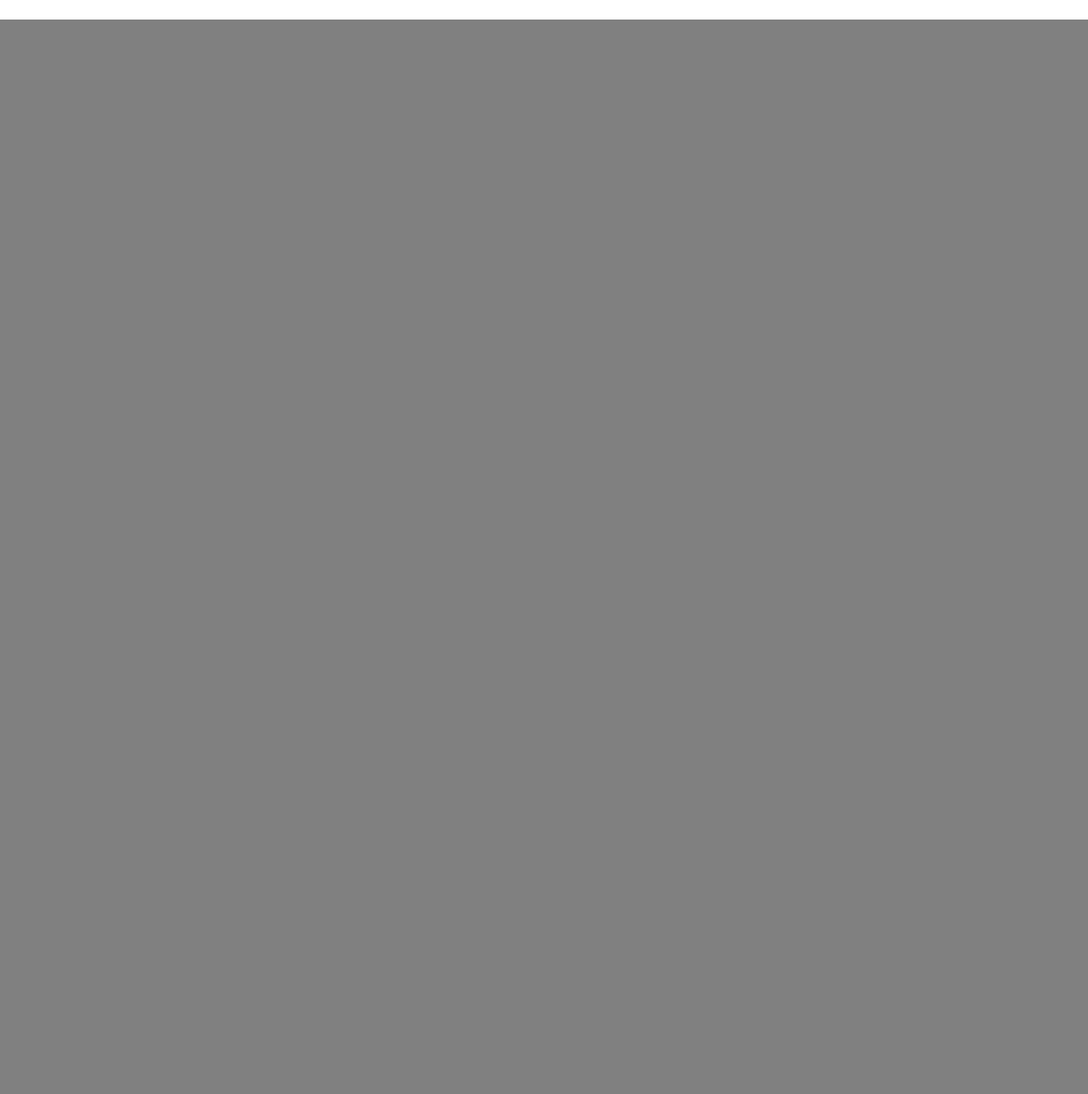
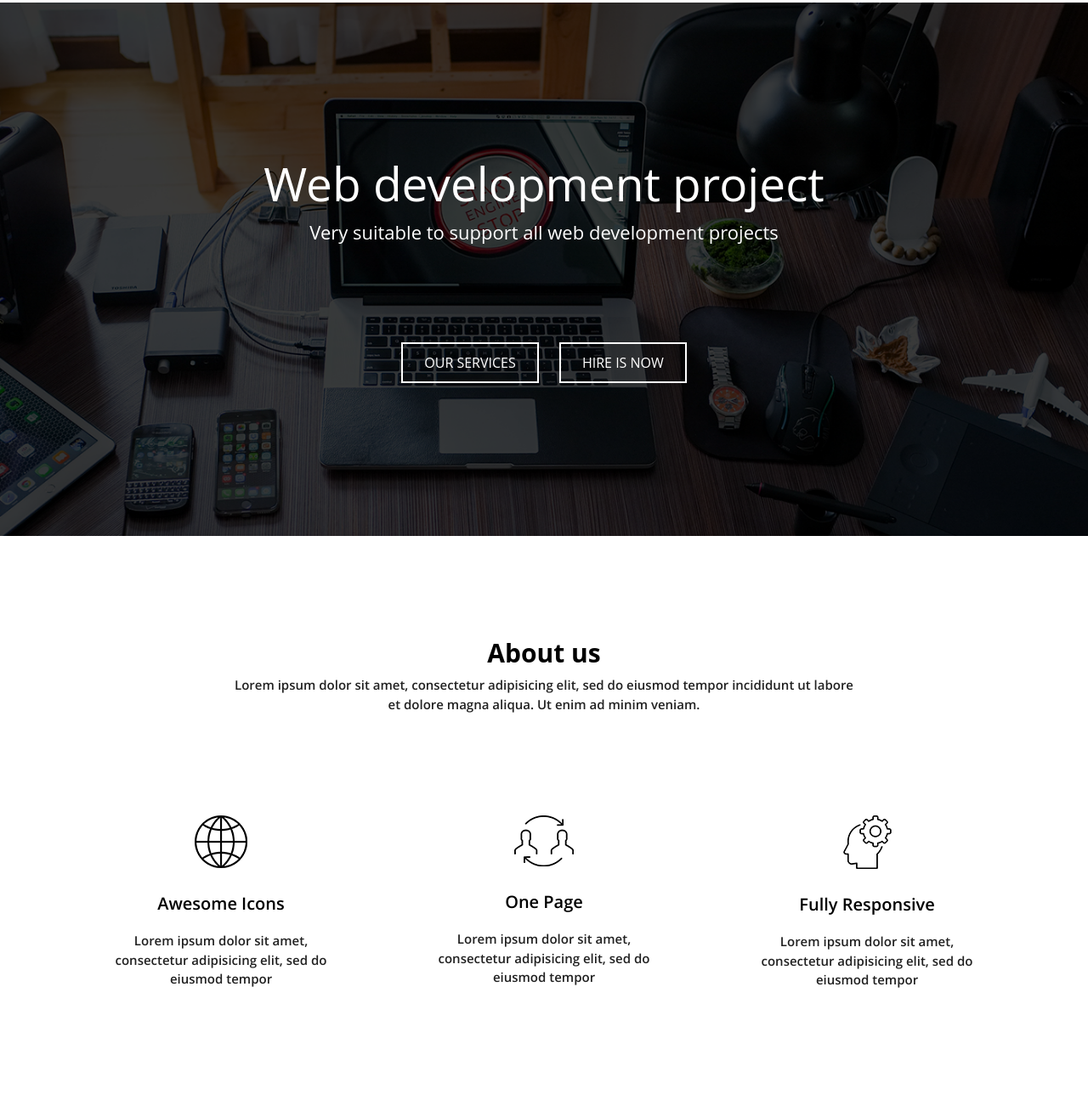
Before and after one commit to EugeneJenkins/Web-dev-bootstrap, a plain HTML site: page index.html in a window 1280 px wide. Shown: the part 107-1395 px from the top of the page at 85% size. Before the commit the page ends 800 px from the top, so only its background shows below. Drawn offline with Linux system fonts and the light colour scheme.

Commit message:
add header and about us

```diff
--- a/assets/css/style.css
+++ b/assets/css/style.css
@@ -1,12 +1,10 @@
 @import './font.css';
 
-body{
+body {
+    font-family: 'Open Sans', serif;
     background: gray;
 }
 
-.logo{
-    max-width: 120px;
-}
 
 ul, li {
     display: block;
@@ -14,24 +12,91 @@ ul, li {
     margin: 0;
 }
 
-.menu-bar{
+.menu-bar {
     background: #ffffff;
-    padding: 50px 0;
+    padding: 40px 0;
     color: #212121;
 }
 
-.menu__item{
+.menu__item {
     margin-left: 45px;
 }
 
-.menu__item a{
-    font-family: 'Open Sasn Smibold';
+.menu__item a {
+    font-family: 'Open Sans Semibold', serif;
     font-size: 20px;
+    font-weight: 600;
     color: #212121;
     text-decoration: none;
 }
 
-.menu__item a:hover{
+.menu__item a:hover {
     text-decoration: none;
     color: #868686;
 }
+
+/* header */
+.header {
+    color: white;
+    text-align: center;
+    padding: 180px 0;
+    background-size: cover;
+    background-position: 0 100%;
+    background-image: url('/assets/img/header.png');
+}
+
+.header__title {
+    font-size: 55px;
+}
+
+.header__text {
+    font-size: 22px;
+    margin-bottom: 113px;
+}
+
+.button {
+    padding: 10px 25px;
+    margin: 0 10px;
+    color: white;
+    transition: 0.3s;
+}
+
+.button_empty {
+    background: transparent;
+    border: 2px solid white;
+}
+
+.button_empty:hover {
+    background: #00897b;
+}
+
+/*about*/
+.about {
+    padding-top: 120px;
+    padding-bottom: 125px;
+
+    color: black;
+    background: white;
+    text-align: center;
+}
+
+.about__title {
+    font-size: 30px;
+    font-weight: bold;
+}
+
+.about__text {
+    font-family: 'Open Sans Semibold', serif;
+    margin-bottom: 120px;
+
+    color: #212121;
+    font-size: 15px;
+}
+
+.about__h3{
+    margin-top: 30px;
+    margin-bottom: 20px;
+
+    font-family: 'Open Sans Semibold', serif;
+    font-size: 20px;
+}
--- a/index.html
+++ b/index.html
@@ -4,7 +4,8 @@
     <meta charset="UTF-8">
     <meta http-equiv="X-UA-Compatible" content="IE=edge">
     <meta name="viewport" content="width=device-width, initial-scale=1.0">
-    <link rel="stylesheet" href="https://use.fontawesome.com/releases/v5.15.3/css/all.css" integrity="sha384-SZXxX4whJ79/gErwcOYf+zWLeJdY/qpuqC4cAa9rOGUstPomtqpuNWT9wdPEn2fk" crossorigin="anonymous">
+    <link rel="stylesheet" href="https://use.fontawesome.com/releases/v5.15.3/css/all.css"
+          integrity="sha384-SZXxX4whJ79/gErwcOYf+zWLeJdY/qpuqC4cAa9rOGUstPomtqpuNWT9wdPEn2fk" crossorigin="anonymous">
     <link rel="stylesheet" href="bootstrap/css/bootstrap.min.css">
     <link rel="stylesheet" href="assets/css/style.css">
     <title>Web-dev</title>
@@ -13,12 +14,12 @@
 <header class="menu-bar">
     <div class="container">
         <div class="row">
-                <div class="col-xl-2">
+            <div class="col-xl-2 logo-bar">
                 logo
             </div>
-                <div class="col-xl-8 ml-auto align-self-center">
+            <div class="col-xl-10 ml-auto align-self-center">
                 <nav>
-                        <ul class="menu d-flex justify-content-end ">
+                    <ul class="menu d-flex justify-content-end">
                         <li class="menu__item "><a href="#">Home</a></li>
                         <li class="menu__item"><a href="#">About</a></li>
                         <li class="menu__item"><a href="#">Servicing</a></li>
@@ -33,7 +34,46 @@
     </div>
 </header>
 
+<header class="header">
+    <div class="container">
+        <div class="row">
+            <div class="col-xl-12">
+                <h1 class="header__title">Web development project</h1>
+                <p class="header__text">Very suitable to support all web development projects</p>
+                <button class="button button_empty">OUR SERVICES</button>
+                <button class="button button_empty">HIRE IS NOW</button>
+            </div>
+        </div>
+    </div>
+</header>
 
+<section class="about">
+    <div class="container">
+        <div class="row justify-content-center">
+            <div class="col-xl-8">
+                <h2 class="about__title">About us</h2>
+                <p class="about__text">Lorem ipsum dolor sit amet, consectetur adipisicing elit, sed do eiusmod tempor
+                    incididunt ut labore
+                    et dolore magna aliqua. Ut enim ad minim veniam.</p>
+            </div>
+        </div>
+        <div class="row justify-content-around">
+            <div class="col-xl-3"><img src="/assets/img/internet.png" alt="internet">
+                <h3 class="about__h3">Awesome Icons</h3>
+                <p class="about__text">Lorem ipsum dolor sit amet, consectetur adipisicing elit, sed do eiusmod
+                    tempor</p>
+            </div>
+            <div class="col-xl-3"><img src="/assets/img/transfer.png" alt="transfer">
+                <h3 class="about__h3">One Page</h3>
+                <p class="about__text">Lorem ipsum dolor sit amet, consectetur adipisicing elit, sed do eiusmod tempor</p>
+            </div>
+            <div class="col-xl-3"><img src="/assets/img/head.png" alt="head">
+                <h3 class="about__h3">Fully Responsive</h3>
+                <p class="about__text">Lorem ipsum dolor sit amet, consectetur adipisicing elit, sed do eiusmod tempor</p>
+            </div>
+        </div>
+    </div>
+</section>
 <script src="/bootstrap/js/bootstrap.min.js"></script>
 </body>
 </html>
```
Also changed, not shown: assets/img/head.png (added), assets/img/internet.png (added), assets/img/transfer.png (added). Lines whose indentation alone changed are shown as unchanged.
